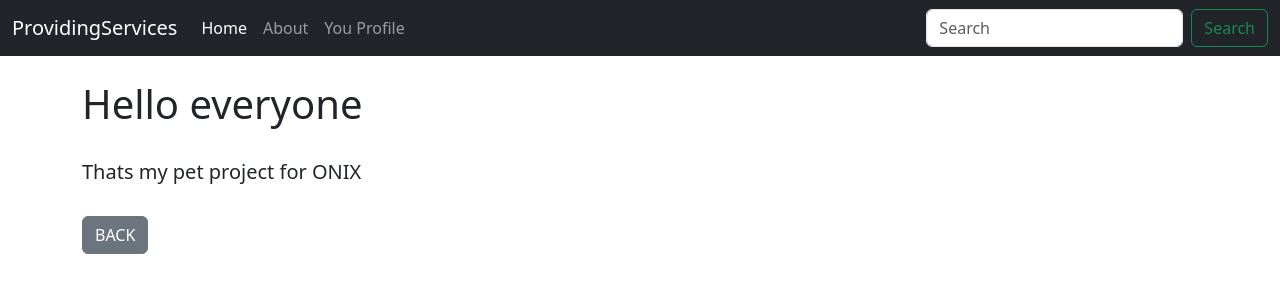
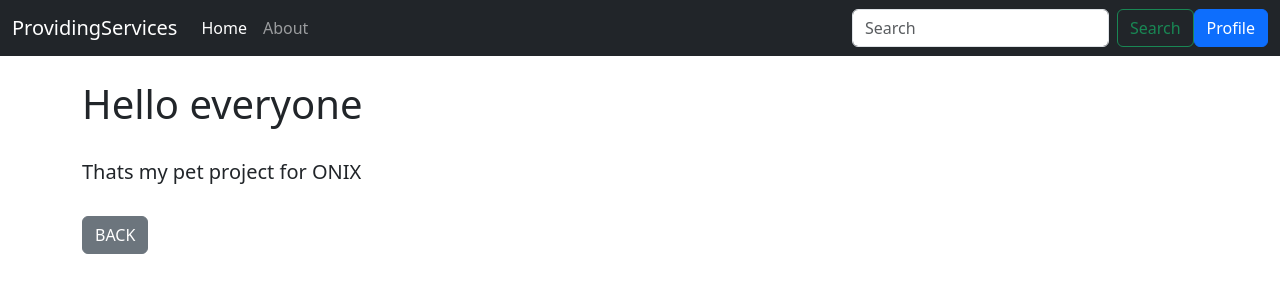
Before and after one commit to Dakose/onix_django_webapp, a Django app: page /about in a window 1280 px wide. Shown: the top 300 px of the page. Run offline with Django 5.2, Linux system fonts and the light colour scheme.

Commit message:
Update base.html

```diff
--- a/petwebapp/templates/base.html
+++ b/petwebapp/templates/base.html
@@ -24,9 +24,7 @@
             <li class="nav-item">
               <a class="nav-link" href="{% url 'about' %}">About</a>
             </li>
-            <li class="nav-item">
-              <a class="nav-link" href="{% url 'authentication_page' %}">You Profile</a>
-            </li>
+
             <!-- dropdown menu -->
             <!-- <li class="nav-item dropdown">
               <a class="nav-link dropdown-toggle" href="#" role="button" data-bs-toggle="dropdown" aria-expanded="false">
@@ -43,6 +41,7 @@
           <form class="d-flex" role="search">
             <input class="form-control me-2" type="search" placeholder="Search" aria-label="Search">
             <button class="btn btn-outline-success" type="submit">Search</button>
+            <a class="btn btn-primary" type="submit" href="{% url 'authentication_page' %}">Profile</a>
           </form>
         </div>
       </div>
@@ -57,6 +56,7 @@
     {% block authentication_page %}
 
     {% endblock %}
+
     <div class="container">
     {% block about %}
 
```
